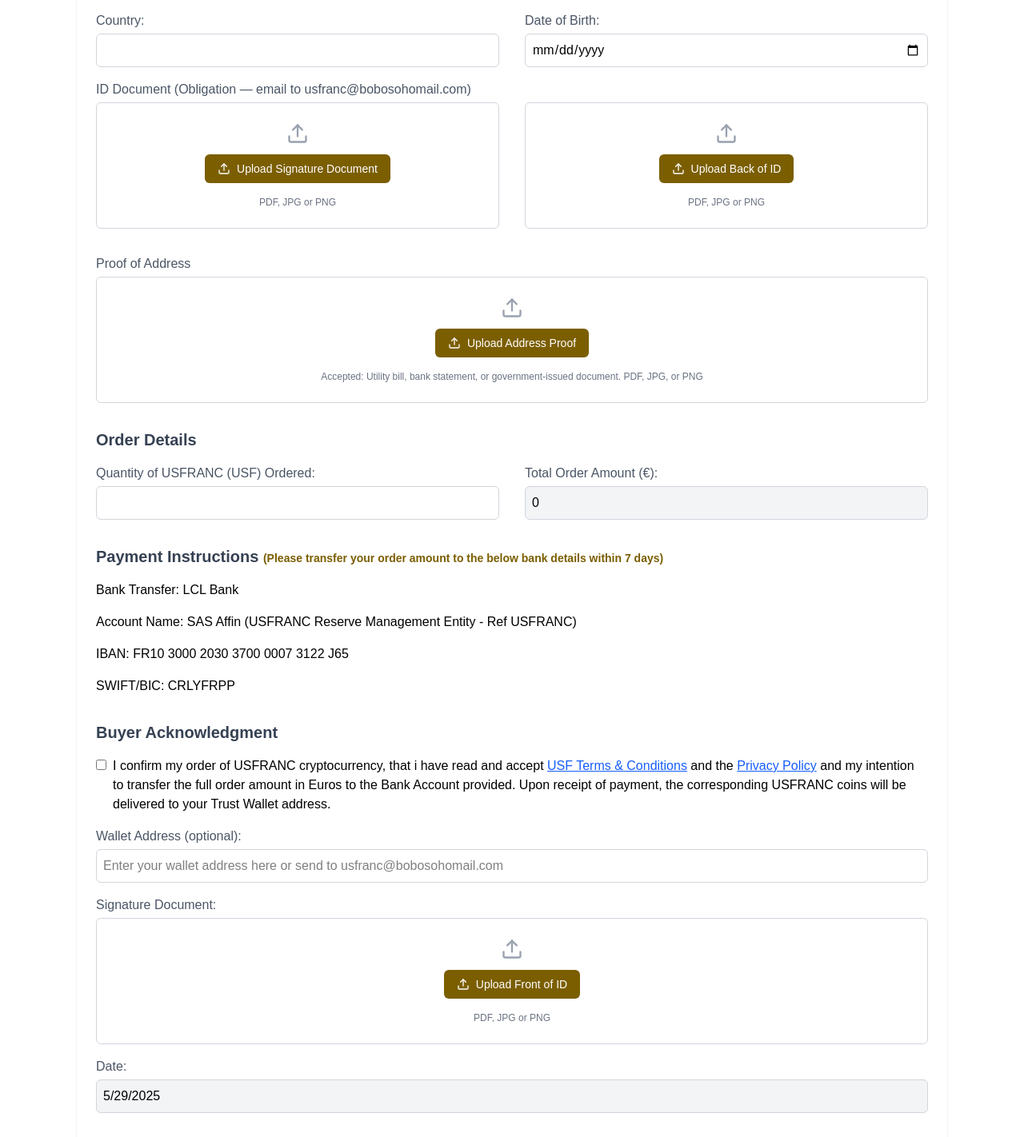
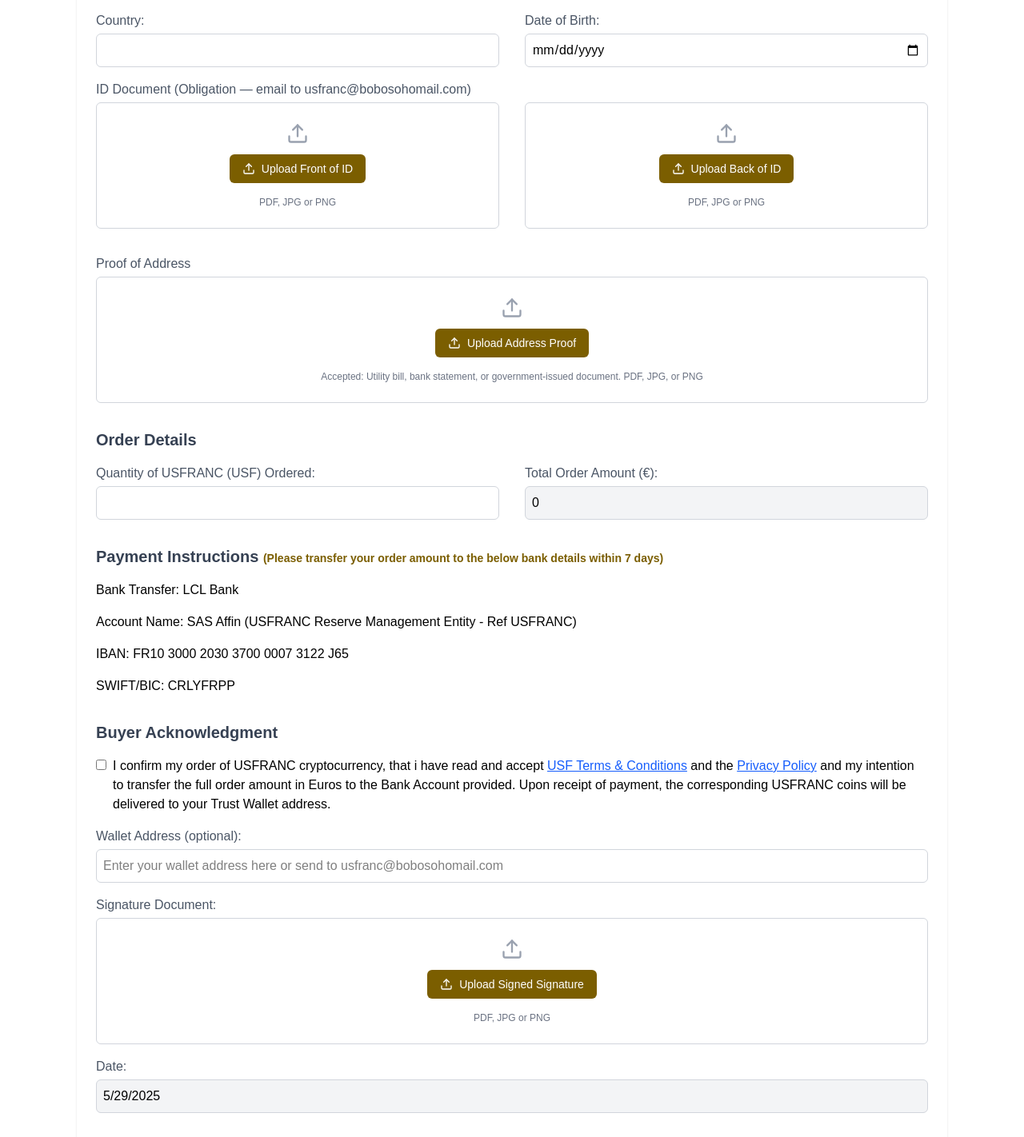
Before and after one commit to NashedShahRoni22/USFRANC, a Next.js app: page /pre-order in a window 1280 px wide. Shown: the part 378-1800 px from the top of the page at 80% size. Built offline with nearby package versions, Linux system fonts and the light colour scheme.

Commit message:
Small edit regarding text in pre order page

```diff
--- a/app/pre-order/page.jsx
+++ b/app/pre-order/page.jsx
@@ -279,7 +279,7 @@
                           className="inline-flex items-center px-4 py-2 text-sm font-medium rounded-md text-white bg-logo cursor-pointer"
                         >
                           <FiUpload className="mr-2 h-4 w-4" />
-                          Upload Signature Document
+                          Upload Front of ID
                         </label>
                         <p className="text-xs text-gray-500 mt-1">
                           PDF, JPG or PNG
@@ -539,7 +539,7 @@
                         className="inline-flex items-center px-4 py-2 text-sm font-medium rounded-md text-white bg-logo cursor-pointer"
                       >
                         <FiUpload className="mr-2 h-4 w-4" />
-                        Upload Front of ID
+                        Upload Signed Signature
                       </label>
                       <p className="text-xs text-gray-500 mt-1">
                         PDF, JPG or PNG
```
